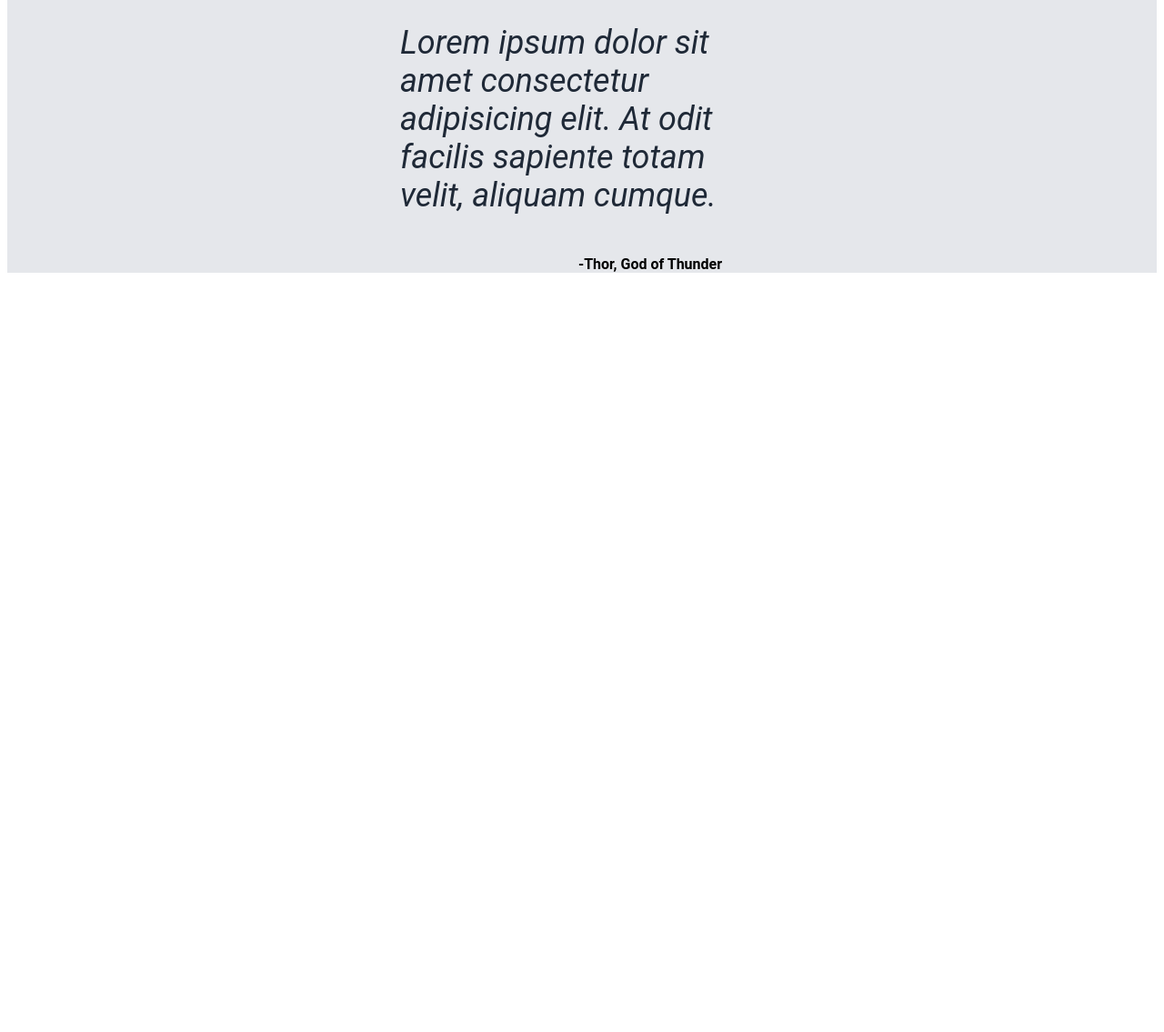
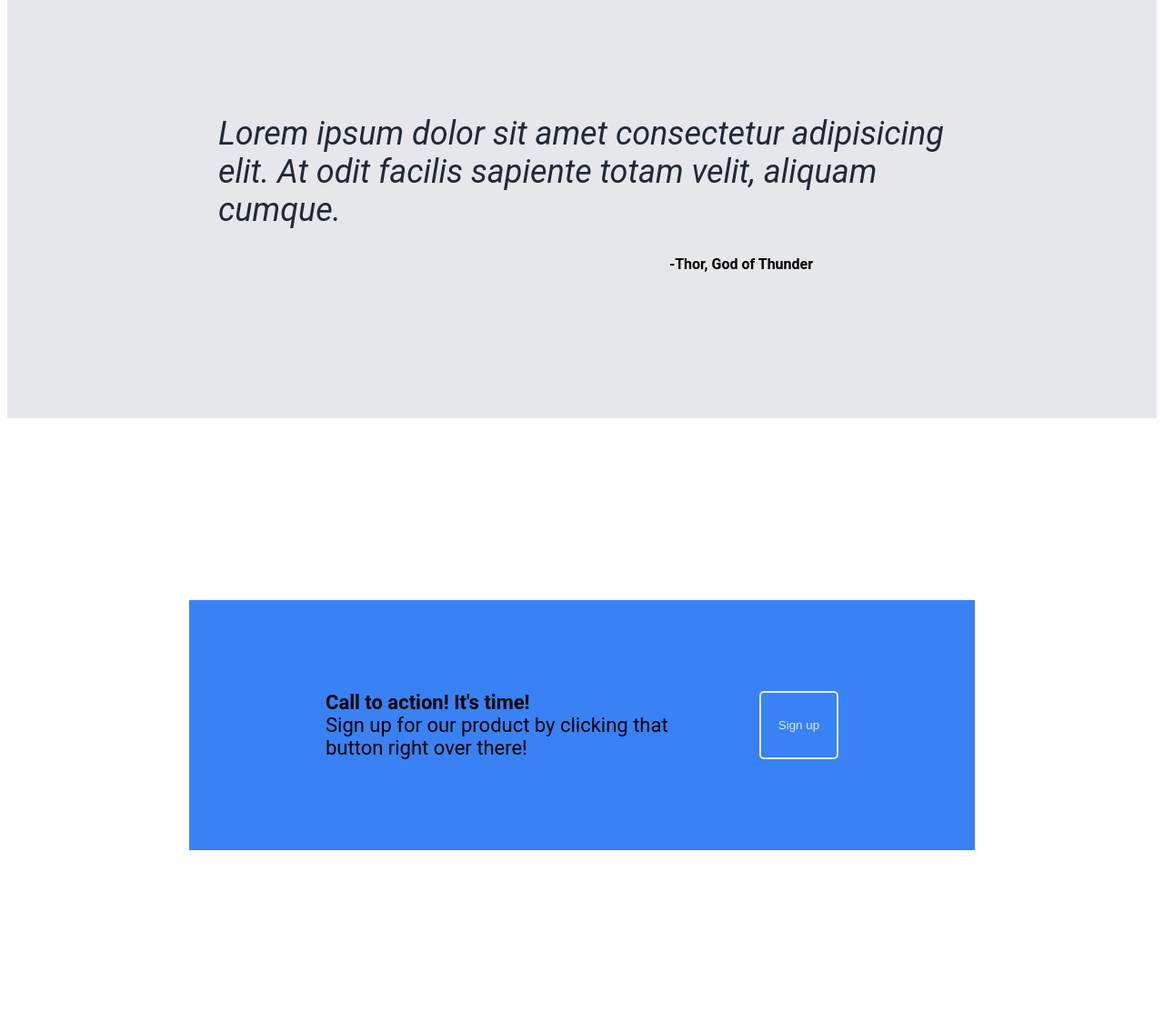
Before and after one commit to FaiyaazHawk/landing-page, a plain HTML site: page index.html in a window 1280 px wide. Shown: the part 781-1916 px from the top of the page at 91% size. Before the commit the page ends 1081 px from the top, so only its background shows below. Drawn offline with Linux system fonts and the light colour scheme.

Commit message:
add blue container html and style

```diff
--- a/index.html
+++ b/index.html
@@ -49,5 +49,13 @@
         <div class="quote">Lorem ipsum dolor sit amet consectetur adipisicing elit. At odit facilis sapiente totam velit, aliquam cumque.</div>
         <div class="author">-Thor, God of Thunder</div>
     </div>
+    <div class="blue-container">
+        <div class="blue-action-box">
+            <div class="blue-inner-container">
+                <div class="blue-text"><strong>Call to action! It's time!</strong><br>Sign up for our product by clicking that button right over there!</div>
+                <button class="blue-button" type="button">Sign up</button>
+            </div>
+        </div>
+    </div>
 </body>
 </html>
--- a/styles.css
+++ b/styles.css
@@ -123,18 +123,53 @@ a {
     flex-direction: column;
     justify-content: center;
     align-items: center;
+    padding: 100px;
 }
 
 .quote {
     font-size: 36px;
     color:#1F2937;
     font-style: italic;
-    width: 400px;
-    height: 250px;
+    width: 800px;
+    height: 150px;
     padding: 100px 100px 5px 100px;
 }
 
 .author {
     font-weight: bold;
-    margin-left: 150px;
+    margin-left: 350px;
+    margin-bottom: 60px;
 }
+
+.blue-container {
+    display: flex;
+    justify-content: center;
+    align-items: center;
+    padding: 200px;
+}
+
+.blue-action-box {
+    background-color: #3882F6;
+    padding: 100px 150px 100px 150px;
+    display: flex;
+    justify-content: space-between;
+}
+
+.blue-inner-container {
+    display: flex;
+    justify-content: space-between;
+}
+
+.blue-text {
+    margin-right: 100px;
+    font-size: 22px;
+}
+
+.blue-button {
+    width: 125px;
+    padding: 10px;
+    color: #E5E7EB;
+    background-color: #3882F6;
+    border-radius: 5px;
+    border: 2px solid #E5E7EB;
+}
```
